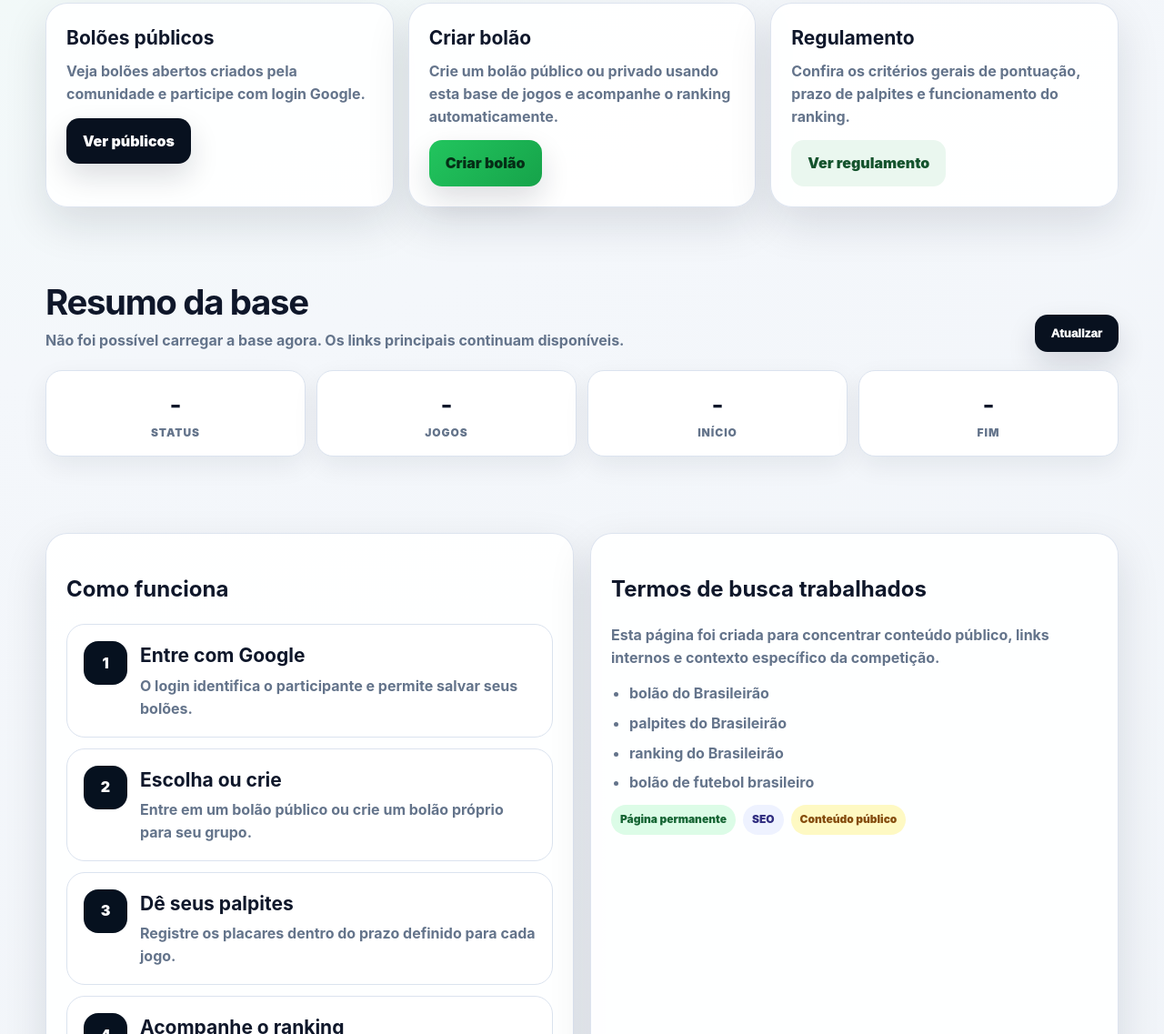
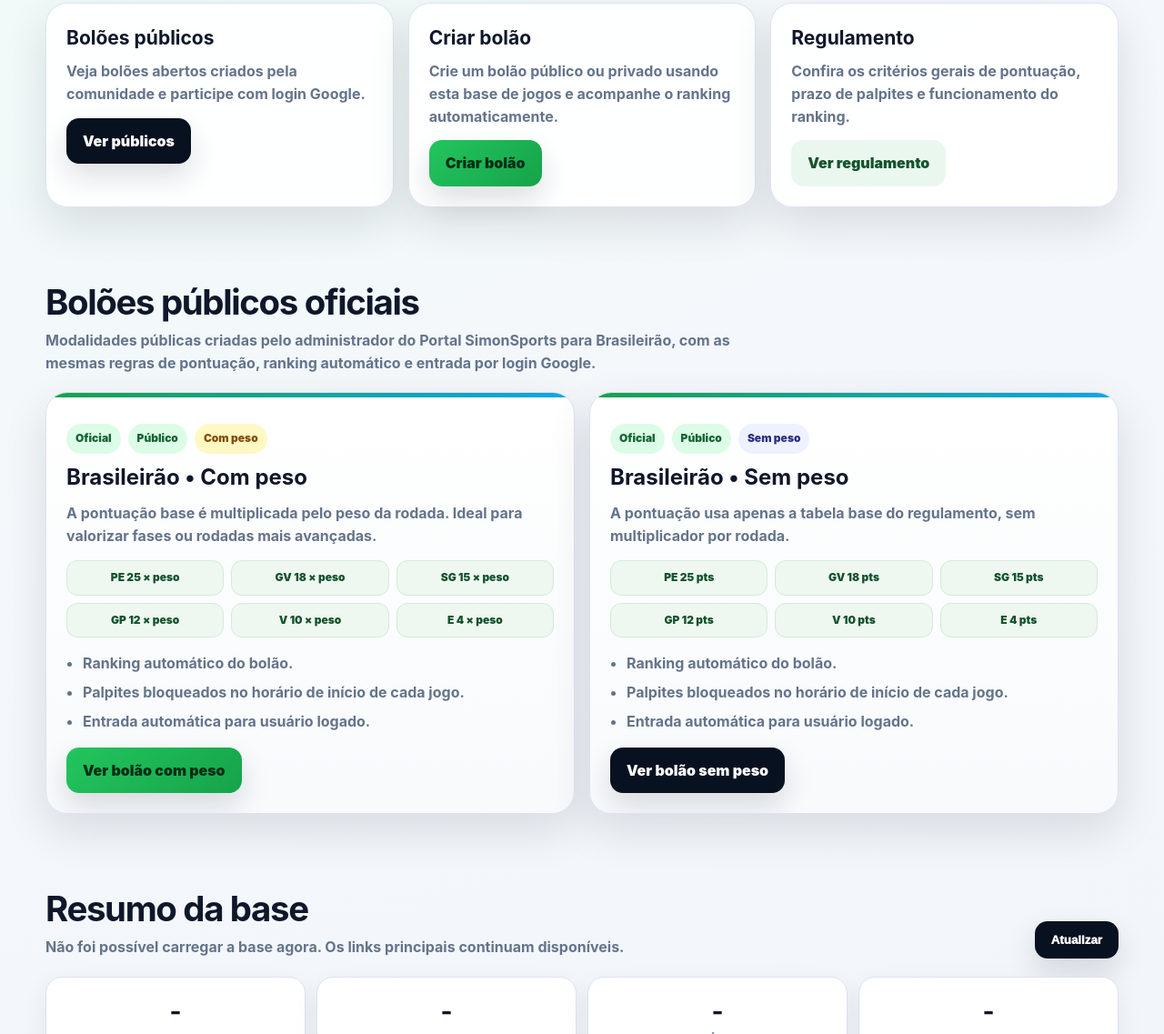
Before and after one commit to portalsimonsports/bolao-simonsports, a plain HTML site: page brasileirao.html in a window 1280 px wide. Shown: the part 788-1925 px from the top of the page at 91% size. Drawn offline with Linux system fonts and the light colour scheme; no server answers.

Commit message:
Update official public pools section in brasileirao.html

```diff
--- a/brasileirao.html
+++ b/brasileirao.html
@@ -1,5 +1,5 @@
 <!doctype html>
-<!-- V001_BRA_PAGINA_MAE_SEO_PORTAL_SIMONSPORTS_2026-06-27 -->
+<!-- V002_BOLOES_PUBLICOS_OFICIAIS_COM_SEM_PESO_BRA_PAGINA_MAE_SEO_PORTAL_SIMONSPORTS_2026-06-27 -->
 <html lang="pt-BR">
 <head>
   <meta charset="utf-8">
@@ -147,6 +147,18 @@
     .footer-inner{width:min(1180px,calc(100% - 32px));margin:auto;display:flex;justify-content:space-between;gap:16px;flex-wrap:wrap;font-weight:700}
     .footer a{color:#dbeafe;text-decoration:none;margin-left:10px}
     .loading{color:var(--muted);font-weight:800}
+
+    .official-grid{display:grid;grid-template-columns:repeat(2,minmax(0,1fr));gap:16px}
+    .official-card{position:relative;overflow:hidden;background:linear-gradient(180deg,#ffffff,#f8fafc);border:1px solid var(--line);border-radius:var(--radius);padding:22px;box-shadow:var(--shadow)}
+    .official-card:before{content:"";position:absolute;inset:0 0 auto 0;height:5px;background:linear-gradient(90deg,#16a34a,#0ea5e9)}
+    .official-head{display:flex;align-items:flex-start;justify-content:space-between;gap:12px;margin-bottom:14px}
+    .official-head h3{margin:0;font-size:24px;line-height:1.15}
+    .official-sub{color:var(--muted);font-weight:750;margin:0 0 14px}
+    .rules-list{margin:0 0 16px;padding-left:18px;color:var(--muted);font-weight:750}
+    .rules-list li{margin:7px 0}
+    .score-strip{display:grid;grid-template-columns:repeat(3,minmax(0,1fr));gap:8px;margin:12px 0 16px}
+    .score-strip span{background:#eef7f0;border:1px solid #d7eadc;border-radius:12px;padding:9px 8px;text-align:center;font-size:12px;font-weight:950;color:#14532d}
+    @media(max-width:920px){.official-grid{grid-template-columns:1fr}}
     @media(max-width:920px){.hero-inner,.two{grid-template-columns:1fr}.grid{grid-template-columns:1fr 1fr}.info-box{grid-template-columns:1fr 1fr}.section-head{align-items:flex-start;flex-direction:column}}
     @media(max-width:640px){.topbar-inner{align-items:flex-start;flex-direction:column}.nav{width:100%;overflow:auto;flex-wrap:nowrap;padding-bottom:4px}.hero-inner{padding:42px 0}.grid,.info-box{grid-template-columns:1fr}.actions .btn{width:100%}.final-cta{align-items:flex-start;flex-direction:column}.edition-row{align-items:flex-start;flex-direction:column}}
   </style>
@@ -217,6 +229,54 @@
             <h3>Regulamento</h3>
             <p>Confira os critérios gerais de pontuação, prazo de palpites e funcionamento do ranking.</p>
             <a class="btn btn-soft" href="regulamento.html">Ver regulamento</a>
+          </article>
+        </div>
+      </div>
+    </section>
+
+
+    <section>
+      <div class="wrap">
+        <div class="section-head">
+          <div>
+            <h2>Bolões públicos oficiais</h2>
+            <p class="section-sub">Modalidades públicas criadas pelo administrador do Portal SimonSports para Brasileirão, com as mesmas regras de pontuação, ranking automático e entrada por login Google.</p>
+          </div>
+        </div>
+
+        <div class="official-grid">
+          <article class="official-card">
+            <div class="official-head">
+              <div>
+                <div class="badge-row"><span class="badge ok">Oficial</span><span class="badge ok">Público</span><span class="badge warn">Com peso</span></div>
+                <h3>Brasileirão • Com peso</h3>
+              </div>
+            </div>
+            <p class="official-sub">A pontuação base é multiplicada pelo peso da rodada. Ideal para valorizar fases ou rodadas mais avançadas.</p>
+            <div class="score-strip"><span>PE 25 × peso</span><span>GV 18 × peso</span><span>SG 15 × peso</span><span>GP 12 × peso</span><span>V 10 × peso</span><span>E 4 × peso</span></div>
+            <ul class="rules-list">
+              <li>Ranking automático do bolão.</li>
+              <li>Palpites bloqueados no horário de início de cada jogo.</li>
+              <li>Entrada automática para usuário logado.</li>
+            </ul>
+            <a class="btn btn-primary" id="btnOficialComPeso" href="publicos.html?campeonato=BRA&peso=COM_PESO">Ver bolão com peso</a>
+          </article>
+
+          <article class="official-card">
+            <div class="official-head">
+              <div>
+                <div class="badge-row"><span class="badge ok">Oficial</span><span class="badge ok">Público</span><span class="badge">Sem peso</span></div>
+                <h3>Brasileirão • Sem peso</h3>
+              </div>
+            </div>
+            <p class="official-sub">A pontuação usa apenas a tabela base do regulamento, sem multiplicador por rodada.</p>
+            <div class="score-strip"><span>PE 25 pts</span><span>GV 18 pts</span><span>SG 15 pts</span><span>GP 12 pts</span><span>V 10 pts</span><span>E 4 pts</span></div>
+            <ul class="rules-list">
+              <li>Ranking automático do bolão.</li>
+              <li>Palpites bloqueados no horário de início de cada jogo.</li>
+              <li>Entrada automática para usuário logado.</li>
+            </ul>
+            <a class="btn btn-dark" id="btnOficialSemPeso" href="publicos.html?campeonato=BRA&peso=SEM_PESO">Ver bolão sem peso</a>
           </article>
         </div>
       </div>
@@ -341,8 +401,12 @@
   }
   function updateLinks(season){
     const publicos = `publicos.html?campeonato=${encodeURIComponent(PAGE_SIGLA)}&temporada=${encodeURIComponent(season)}`;
+    const publicosComPeso = `${publicos}&peso=COM_PESO`;
+    const publicosSemPeso = `${publicos}&peso=SEM_PESO`;
     const criar = `bolao.html?criar=1&campeonato=${encodeURIComponent(PAGE_SIGLA)}&temporada=${encodeURIComponent(season)}`;
     ['btnPublicosHero','btnPublicosCard','btnTemporada','btnPublicosCta'].forEach(id => { const el = byId(id); if(el) el.href = publicos; });
+    ['btnOficialComPeso'].forEach(id => { const el = byId(id); if(el) el.href = publicosComPeso; });
+    ['btnOficialSemPeso'].forEach(id => { const el = byId(id); if(el) el.href = publicosSemPeso; });
     ['btnCriarHero','btnCriarCard','btnCriarCta'].forEach(id => { const el = byId(id); if(el) el.href = criar; });
   }
   async function loadCatalog(){
```
